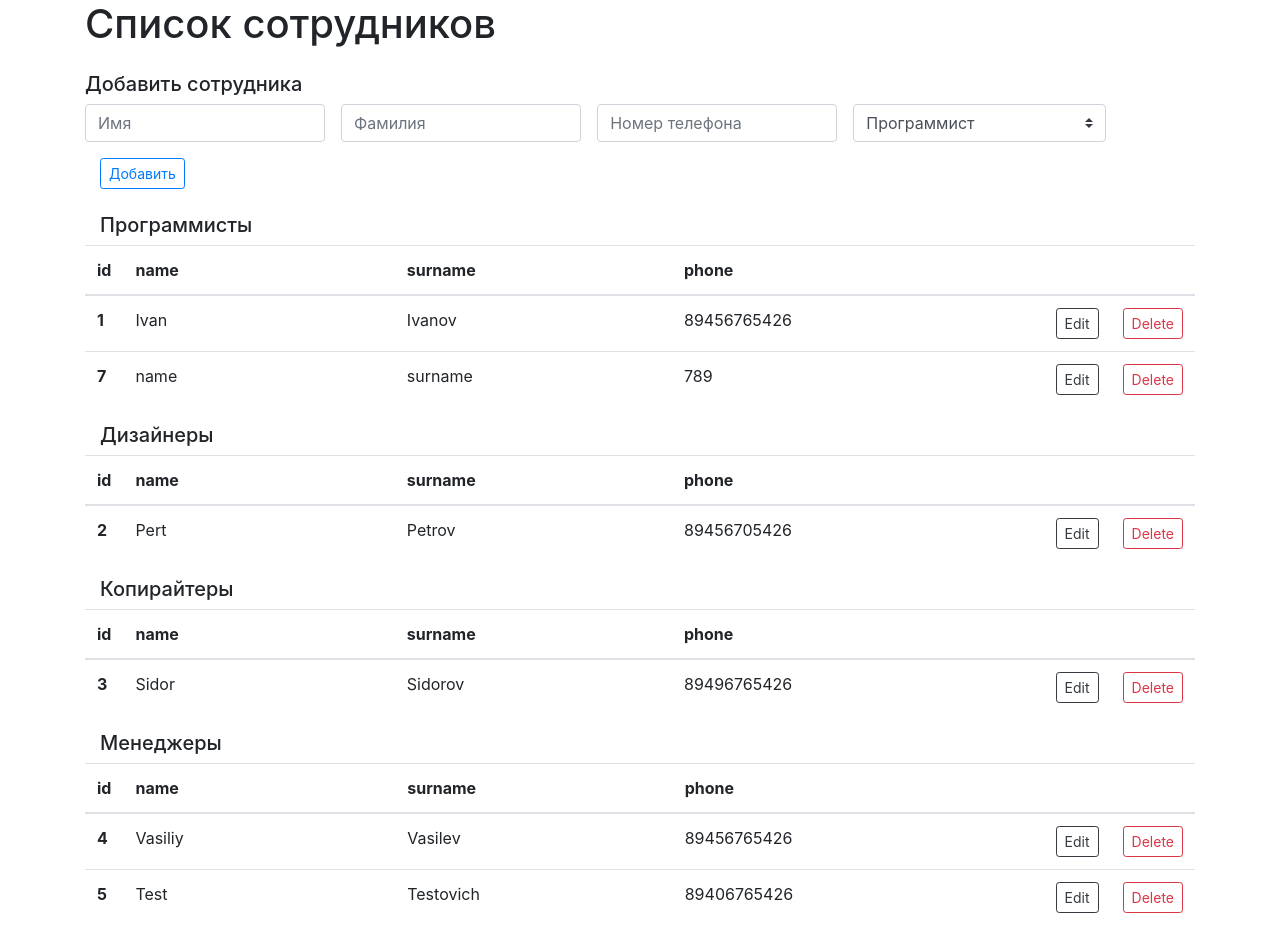
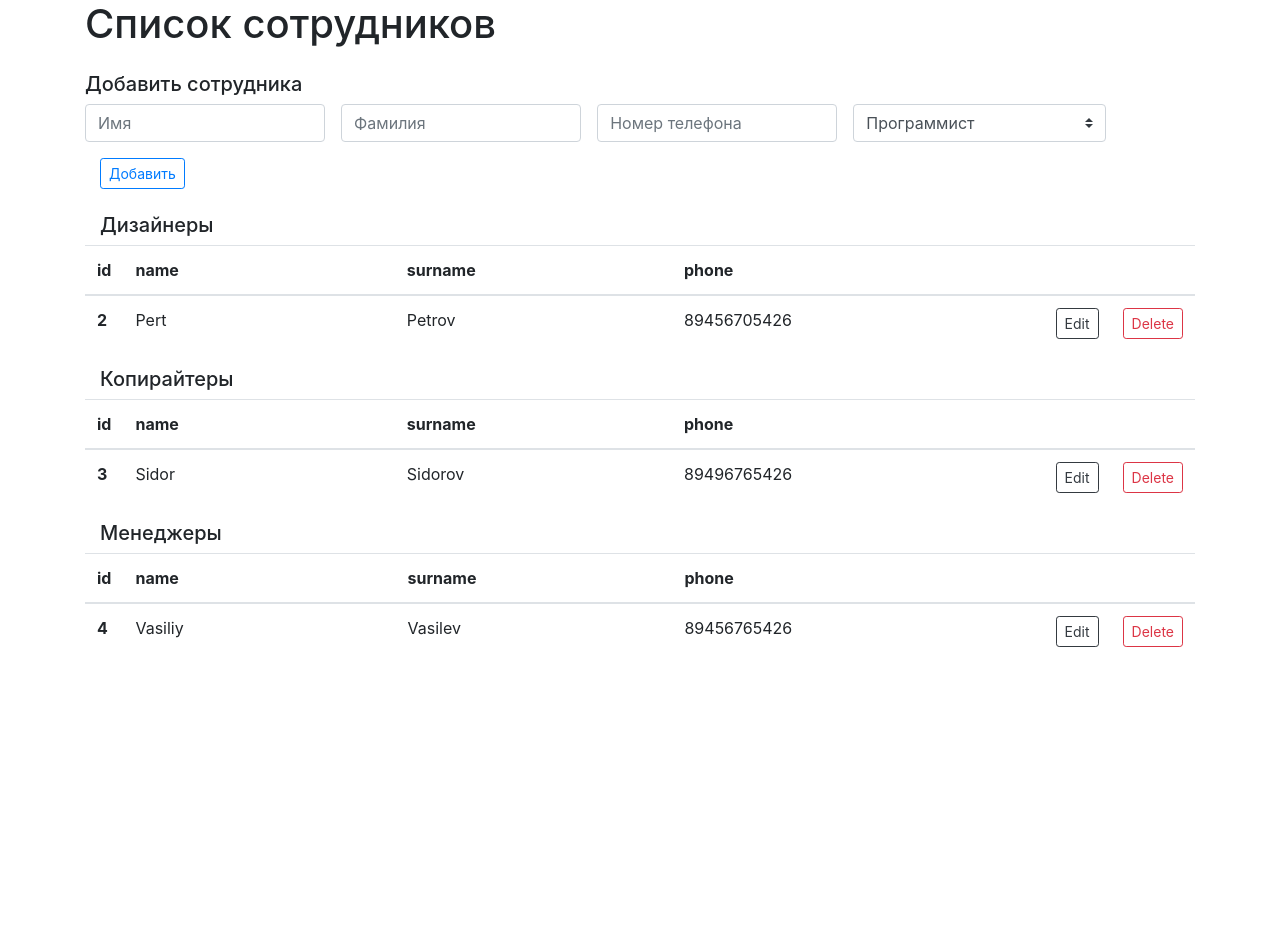
Before and after one commit to Valentina-Svichnik/JS_project14, an Angular app: page / in a window 1280 px wide. After the commit the page ends 800 px from the top, so only its background shows below. Built offline with nearby package versions, Linux system fonts and the light colour scheme; data requests are answered from the project's data file.

Commit message:
delete function is working

```diff
--- a/db.json
+++ b/db.json
@@ -1,12 +1,5 @@
 {
   "workers": [
-    {
-      "id": 1,
-      "name": "Ivan",
-      "surname": "Ivanov",
-      "type": 0,
-      "phone": "89456765426"
-    },
     {
       "id": 2,
       "name": "Pert",
@@ -27,20 +20,6 @@
       "surname": "Vasilev",
       "type": 3,
       "phone": "89456765426"
-    },
-    {
-      "id": 5,
-      "name": "Test",
-      "surname": "Testovich",
-      "type": 3,
-      "phone": "89406765426"
-    },
-    {
-      "name": "name",
-      "surname": "surname",
-      "type": 0,
-      "phone": "789",
-      "id": 7
     }
   ]
 }
--- a/src/app/app.component.ts
+++ b/src/app/app.component.ts
@@ -31,11 +31,19 @@ export class AppComponent implements OnInit {
     worker.type === type);
   }
 
-  onDeleteWorker(id: number) {
-    let index = this.workers.findIndex(worker =>
-      worker.id === id);
-      if (index !== -1) {
-        this.workers.splice(index, 1);
+  async onDeleteWorker(id: number) {
+    // let index = this.workers.findIndex(worker =>
+    //   worker.id === id);
+    //   if (index !== -1) {
+    //     this.workers.splice(index, 1);
+    //   }
+
+      try{
+          await this.HttpWorkersService.deleteWorker(id);
+      } catch(err) {
+        console.error(err);
+      } finally {
+        this.getData();
       }
   }
 
@@ -50,20 +58,8 @@ export class AppComponent implements OnInit {
   }
 
   async onAddWorker(worker: MyWorker) {
-    // console.log(worker);
-    let id =
-      this.workers.length > 0
-        ? this.workers[this.workers.length - 1].id + 1
-        : 0;
-    worker.id = id;
-    if (worker.name !== undefined && worker.surname !== undefined && worker.phone !== undefined && worker.name && worker.surname && worker.phone) {
-      this.workers.push(worker);
-    } else {
-      alert('Пожалуйста, введите имя, фамилию и телефон работника');
-    }
-
     try{
-      let id =
+      const id =
       this.workers.length > 0
         ? this.workers[this.workers.length - 1].id + 1
         : 0;
@@ -75,6 +71,8 @@ export class AppComponent implements OnInit {
       }
     } catch (err) {
       console.error(err);
+    } finally {
+      this.getData();
     }
   }
 }
--- a/src/app/shared/services/http-workers.service.ts
+++ b/src/app/shared/services/http-workers.service.ts
@@ -18,4 +18,8 @@ export class HttpWorkersService {
   postWorkers(data: MyWorker){
     this.http.post(this.routeApi, data).toPromise();
   }
+
+  deleteWorker(id: number) {
+    return this.http.delete(this.routeApi + '/' + id).toPromise();
+  }
 }
```
